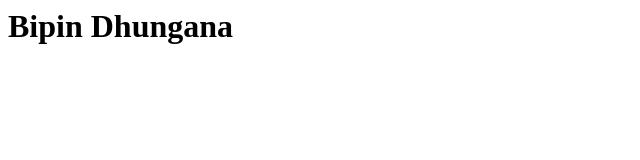
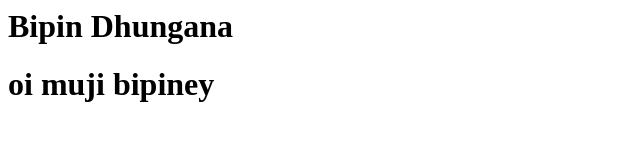
Before and after one commit to Bipin8087/webdevelopment_Bipin, a plain HTML site: page index.html in a window 1280 px wide. Shown: the whole page, without its empty margins (0-640 px from the left). Drawn offline with Linux system fonts and the light colour scheme.

Commit message:
add contact page and modified index

```diff
--- a/index.html
+++ b/index.html
@@ -4,5 +4,6 @@
 		</head>
 		<body>
 				<h1>Bipin Dhungana</h1>
+				<h1>oi muji bipiney</h1>
 		</body>
 </html>
```
Also changed, not shown: contact.html (added, +5 -0 lines).
